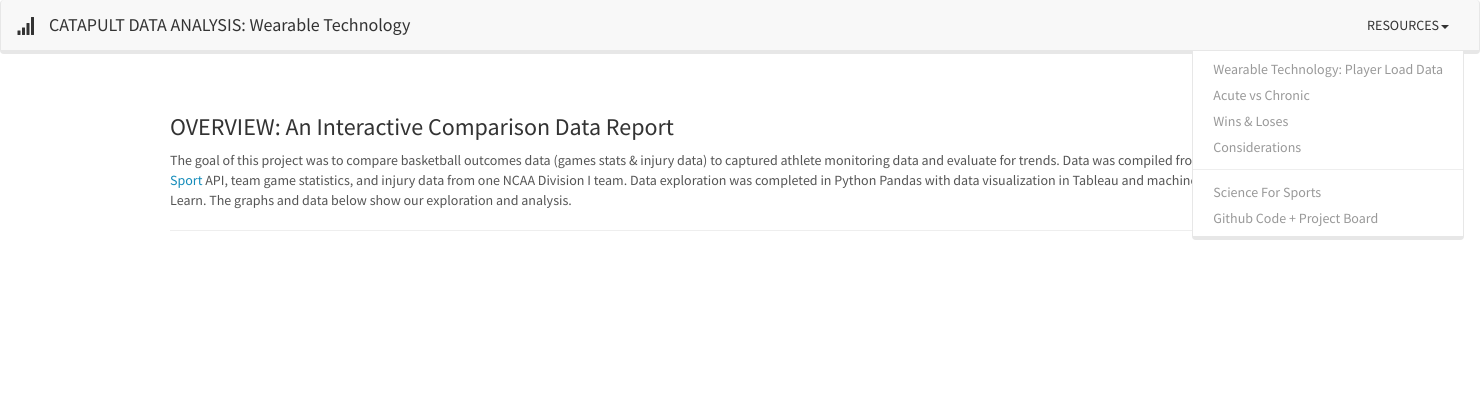
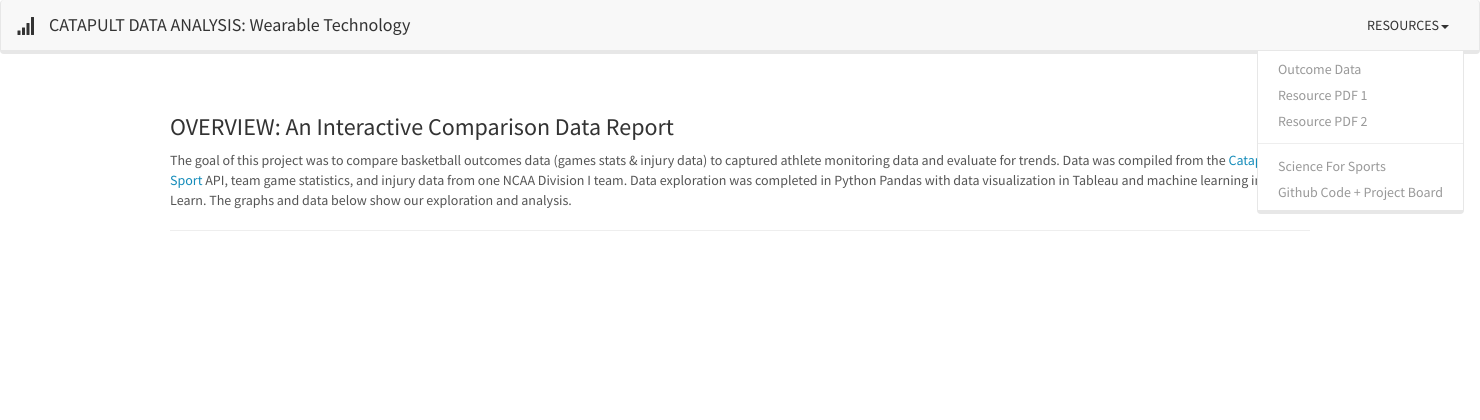
Before and after one commit to risatino/seadogz, a Flask app: page / in a window 1480 px wide, after a click on "RESOURCES". Shown: the top 420 px of the page. Run offline with Flask 2, Linux system fonts and the light colour scheme; some libraries are stand-ins or nearby versions.

Commit message:
Updated python and index.html

```diff
--- a/app.py
+++ b/app.py
@@ -27,13 +27,5 @@ def index():
 def charts():
     return render_template("outcomes.html")
 
-@app.route("/1")
-def elements():
-    return render_template("1pg.html")
-
-@app.route("/2")
-def login():
-    return render_template("2pg.html")
-
 if __name__ == "__main__":
     app.run(debug = True)
--- a/templates/index.html
+++ b/templates/index.html
@@ -52,10 +52,10 @@
             <li class="dropdown">
               <a href="#" class="dropdown-toggle" data-toggle="dropdown" role="button" aria-haspopup="true" aria-expanded="false">RESOURCES<span class="caret"></span></a>
               <ul class="dropdown-menu">
-                <li><a href="#" target="_blank">Wearable Technology: Player Load Data</a></li>
-                <li><a href="#" target="_blank">Acute vs Chronic</a></li>
-                <li><a href="#" target="_blank">Wins & Loses</a></li>
-                <li><a href="#" target="_blank">Considerations</a></li>
+                <li><a href="#" target="_blank">Outcome Data</a></li>
+                <li><a href="#" target="_blank">Resource PDF 1</a></li>
+                <li><a href="#" target="_blank">Resource PDF 2</a></li>
+
                 <li role="separator" class="divider"></li>
                 <li><a href="https://www.scienceforsport.com/acutechronic-workload-ratio/#av_section_2" target="_blank">Science For Sports</a></li>
                 <li><a href="https://github.com/risatino/seadogz" target="_blank">Github Code + Project Board</a></li>
```
